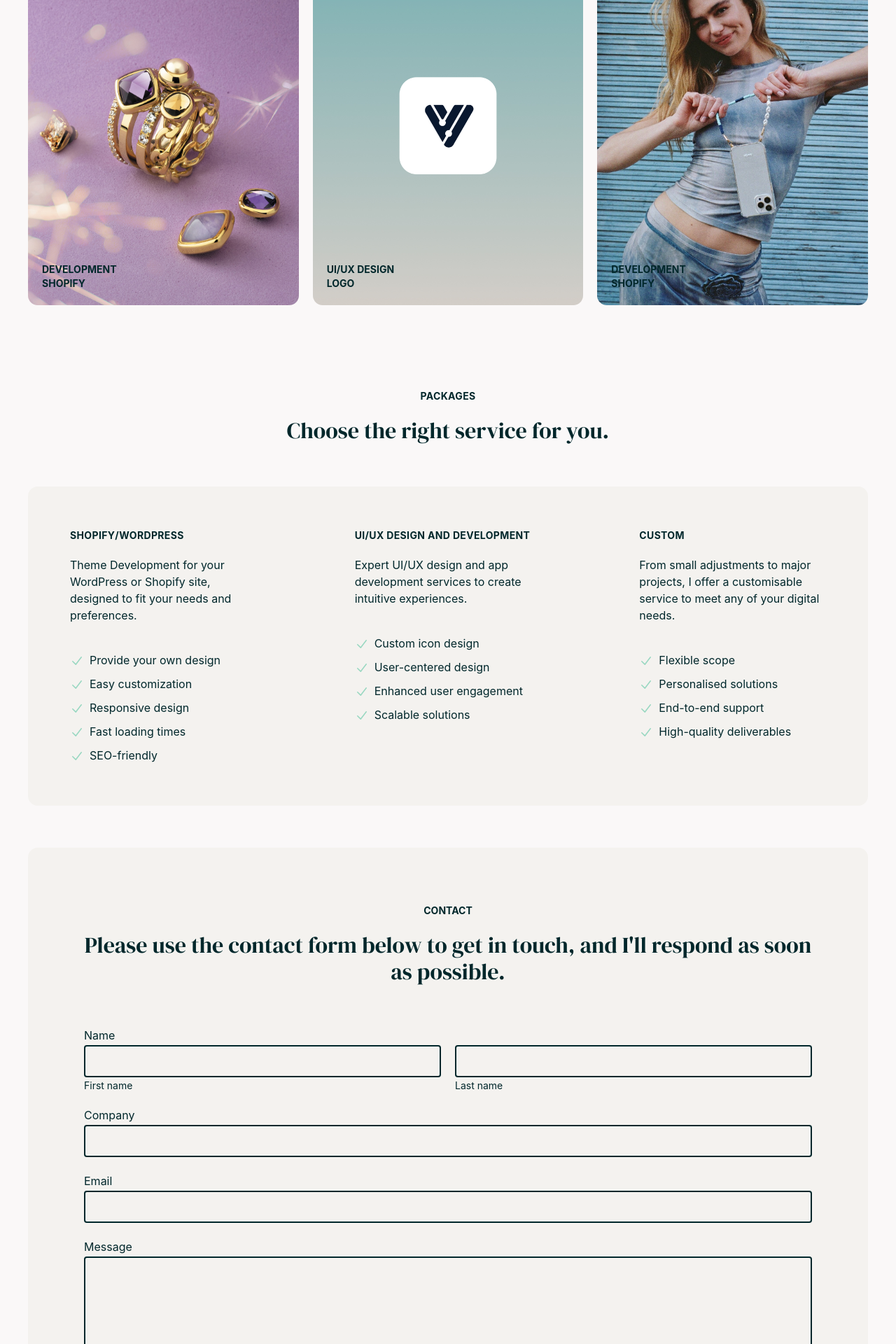
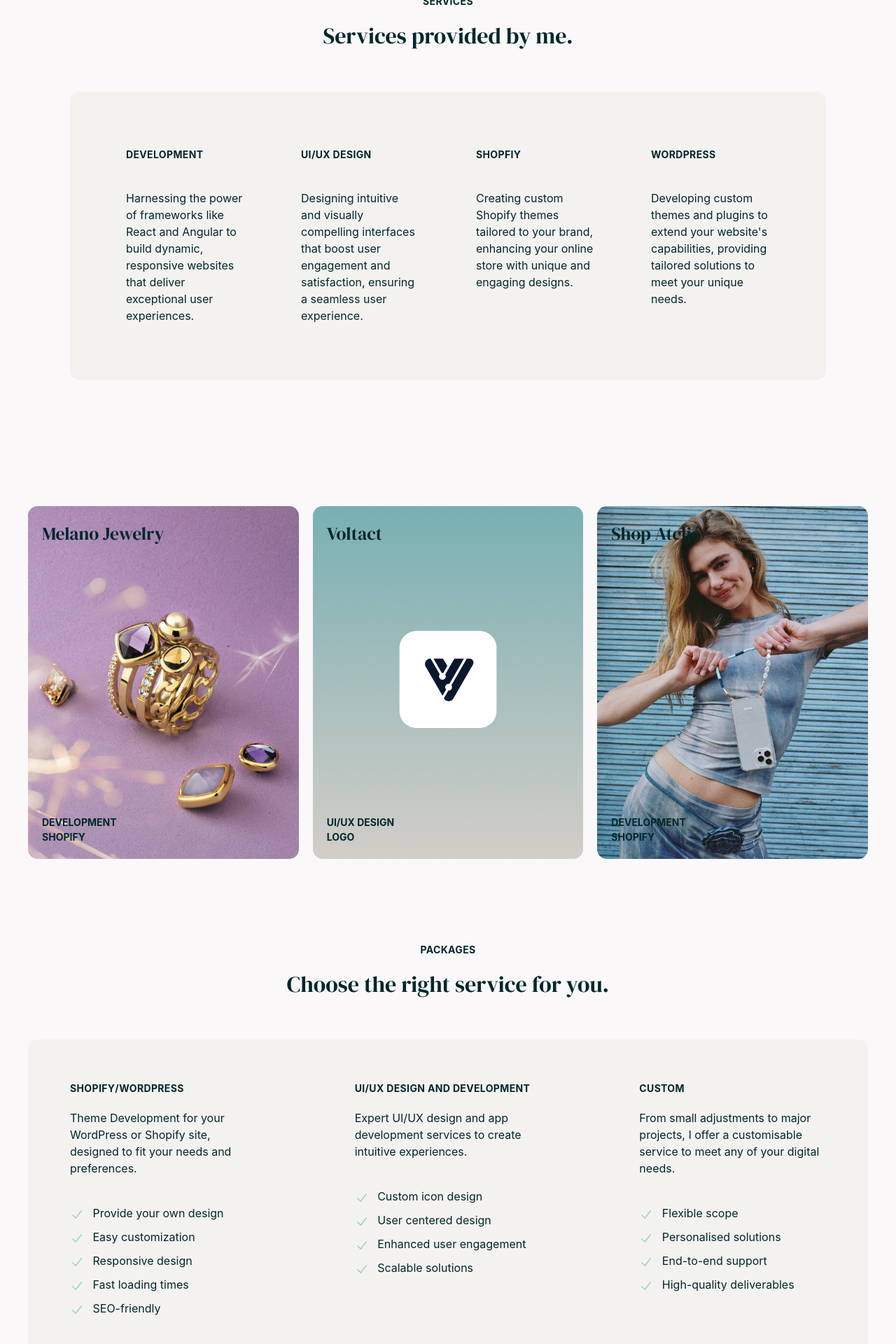
Before and after one commit to maureengayet/studio-maureen2.2, a React (Create React App) app: page / in a window 1280 px wide. Shown: the part 1540-3460 px from the top of the page at 70% size. Built offline with nearby package versions, Linux system fonts and the light colour scheme.

Commit message:
Rewrite services and packages to array

```diff
--- a/src/App.js
+++ b/src/App.js
@@ -23,7 +23,7 @@
 		<div className={`App ${showLayout ? "show-layout" : ""}`}>
 			<Header />
 			<Intro />
-			{/* <Services /> */}
+			<Services />
 			<Work />
 			<Pricing />
 			<Contact />
--- a/src/Sections/Pricing/Pricing.js
+++ b/src/Sections/Pricing/Pricing.js
@@ -2,90 +2,51 @@
 import { CheckIcon } from "@heroicons/react/20/solid";
 
 const Pricing = () => {
+	const packages = [
+		{
+			title: "Shopify/WordPress",
+			text: "Theme Development for your WordPress or Shopify site, designed to fit your needs and preferences.",
+			list: ["Provide your own design", "Easy customization", "Responsive design", "Fast loading times", "SEO-friendly"],
+		},
+		{
+			title: "UI/UX Design and Development",
+			text: "Expert UI/UX design and app development services to create intuitive experiences.",
+			list: ["Custom icon design", "User centered design", "Enhanced user engagement", "Scalable solutions"],
+		},
+		{
+			title: "Custom",
+			text: "From small adjustments to major projects, I offer a customisable service to meet any of your digital needs.",
+			list: ["Flexible scope", "Personalised solutions", "End-to-end support", "High-quality deliverables"],
+		},
+	];
+
+	let packagesList = [];
+
+	packages.forEach((object) => {
+		packagesList.push(
+			<div className="package">
+				<div className="description">
+					<h4 className="small-caps">{object.title}</h4>
+					<p>{object.text}</p>
+				</div>
+				<ul>
+					{object.list.map((item, index) => (
+						<li key={index}>
+							<CheckIcon class="size-5 text-accent inline mr-2" /> {item}
+						</li>
+					))}
+				</ul>
+			</div>
+		);
+	});
+
 	return (
 		<section className="Pricing">
 			<div className="section-header">
 				<p className="small-caps">Packages</p>
 				<h2>Choose the right service for you.</h2>
 			</div>
-			<div className="packages">
-				<div className="package">
-					<div className="description">
-						<h4 className="small-caps">Shopify/WordPress</h4>
-						<p>Theme Development for your WordPress or Shopify site, designed to fit your needs and preferences.</p>
-					</div>
-					<ul>
-						<li>
-							<CheckIcon class="size-5 text-accent inline mr-2" />
-							Provide your own design
-						</li>
-						<li>
-							<CheckIcon class="size-5 text-accent inline mr-2" />
-							Easy customization
-						</li>
-						<li>
-							<CheckIcon class="size-5 text-accent inline mr-2" />
-							Responsive design
-						</li>
-						<li>
-							<CheckIcon class="size-5 text-accent inline mr-2" />
-							Fast loading times
-						</li>
-						<li>
-							<CheckIcon class="size-5 text-accent inline mr-2" />
-							SEO-friendly
-						</li>
-					</ul>
-				</div>
-				<div class="package">
-					<div className="description">
-						<h4 className="small-caps">UI/UX Design and Development</h4>
-						<p>Expert UI/UX design and app development services to create intuitive experiences.</p>
-					</div>
-					<ul>
-						<li>
-							<CheckIcon class="size-5 text-accent inline mr-2" />
-							Custom icon design
-						</li>
-						<li>
-							<CheckIcon class="size-5 text-accent inline mr-2" />
-							User-centered design
-						</li>
-						<li>
-							<CheckIcon class="size-5 text-accent inline mr-2" />
-							Enhanced user engagement
-						</li>
-						<li>
-							<CheckIcon class="size-5 text-accent inline mr-2" />
-							Scalable solutions
-						</li>
-					</ul>
-				</div>
-				<div class="package">
-					<div className="description">
-						<h4 className="small-caps">Custom</h4>
-						<p>From small adjustments to major projects, I offer a customisable service to meet any of your digital needs.</p>
-					</div>
-					<ul>
-						<li>
-							<CheckIcon class="size-5 text-accent inline mr-2" />
-							Flexible scope
-						</li>
-						<li>
-							<CheckIcon class="size-5 text-accent inline mr-2" />
-							Personalised solutions
-						</li>
-						<li>
-							<CheckIcon class="size-5 text-accent inline mr-2" />
-							End-to-end support
-						</li>
-						<li>
-							<CheckIcon class="size-5 text-accent inline mr-2" />
-							High-quality deliverables
-						</li>
-					</ul>
-				</div>
-			</div>
+			<div className="packages">{packagesList}</div>
 		</section>
 	);
 };
--- a/src/Sections/Services/Services.css
+++ b/src/Sections/Services/Services.css
@@ -3,7 +3,6 @@
 	flex-direction: column;
 	align-items: center;
 	row-gap: 60px;
-
 	padding: 60px;
 	border-radius: var(--border-radius);
 
@@ -21,12 +20,6 @@
 			flex-direction: column;
 			row-gap: 40px;
 			width: 100%;
-
-			p {
-				font-weight: 400;
-				font-size: calc(16px + 0.5vw);
-				line-height: 1.5em;
-			}
 		}
 
 		@media screen and (max-width: 1000px) {
--- a/src/Sections/Services/Services.js
+++ b/src/Sections/Services/Services.js
@@ -1,26 +1,43 @@
 import { styles } from "./Services.css";
 
 const Services = () => {
+	const services = [
+		{
+			title: "Development",
+			text: "Harnessing the power of frameworks like React and Angular to build dynamic, responsive websites that deliver exceptional user experiences.",
+		},
+		{
+			title: "UI/UX Design",
+			text: "Designing intuitive and visually compelling interfaces that boost user engagement and satisfaction, ensuring a seamless user experience.",
+		},
+		{
+			title: "Shopfiy",
+			text: "Creating custom Shopify themes tailored to your brand, enhancing your online store with unique and engaging designs.",
+		},
+		{
+			title: "WordPress",
+			text: "Developing custom themes and plugins to extend your website's capabilities, providing tailored solutions to meet your unique needs.",
+		},
+	];
+
+	let serviceList = [];
+
+	services.forEach((service) => {
+		serviceList.push(
+			<div className="service">
+				<h3 className="small-caps">{service.title}</h3>
+				<p>{service.text}</p>
+			</div>
+		);
+	});
+
 	return (
 		<section className="Services">
 			<div class="section-header">
 				<p className="small-caps">Services</p>
 				<h2>Services provided by me.</h2>
 			</div>
-			<div className="services-group">
-				<div className="service">
-					<h4 className="small-caps">Development</h4>
-					<p className="tracking-wide">Leveraging powerful frameworks like React and Angular to build dynamic and responsive websites.</p>
-				</div>
-				<div className="service">
-					<h4 className="small-caps">UI/UX Design</h4>
-					<p className="tracking-wide">Crafting intuitive and visually appealing designs that improve user engagement and satisfaction.</p>
-				</div>
-				<div className="service">
-					<h4 className="small-caps">Shopify & WordPress</h4>
-					<p className="tracking-wide">Providing custom themes and plugins to enhance your website's functionality.</p>
-				</div>
-			</div>
+			<div className="services-group">{serviceList}</div>
 		</section>
 	);
 };
--- a/src/index.css
+++ b/src/index.css
@@ -19,6 +19,7 @@
 	--color-light-accent: 151, 215, 192;
 	--color-dark-accent: 147, 88, 245;
 
+	/* Light mode colors */
 	--bg-color: rgb(var(--color-light));
 	--bg-color-2: rgb(var(--color-light-2));
 	--text-color: rgb(var(--color-dark));
@@ -95,28 +96,7 @@
 	padding-right: var(--inner-padding-x);
 }
 
-/* RESET */
-
-h1,
-h2,
-h3,
-h4,
-h5,
-h6 {
-	margin: 0;
-}
-
-ul {
-	padding: 0;
-	margin: 0;
-
-	li {
-		list-style: none;
-	}
-}
-
 a {
-	/* color: var(--primary-color); */
 	color: inherit;
 }
 
```
